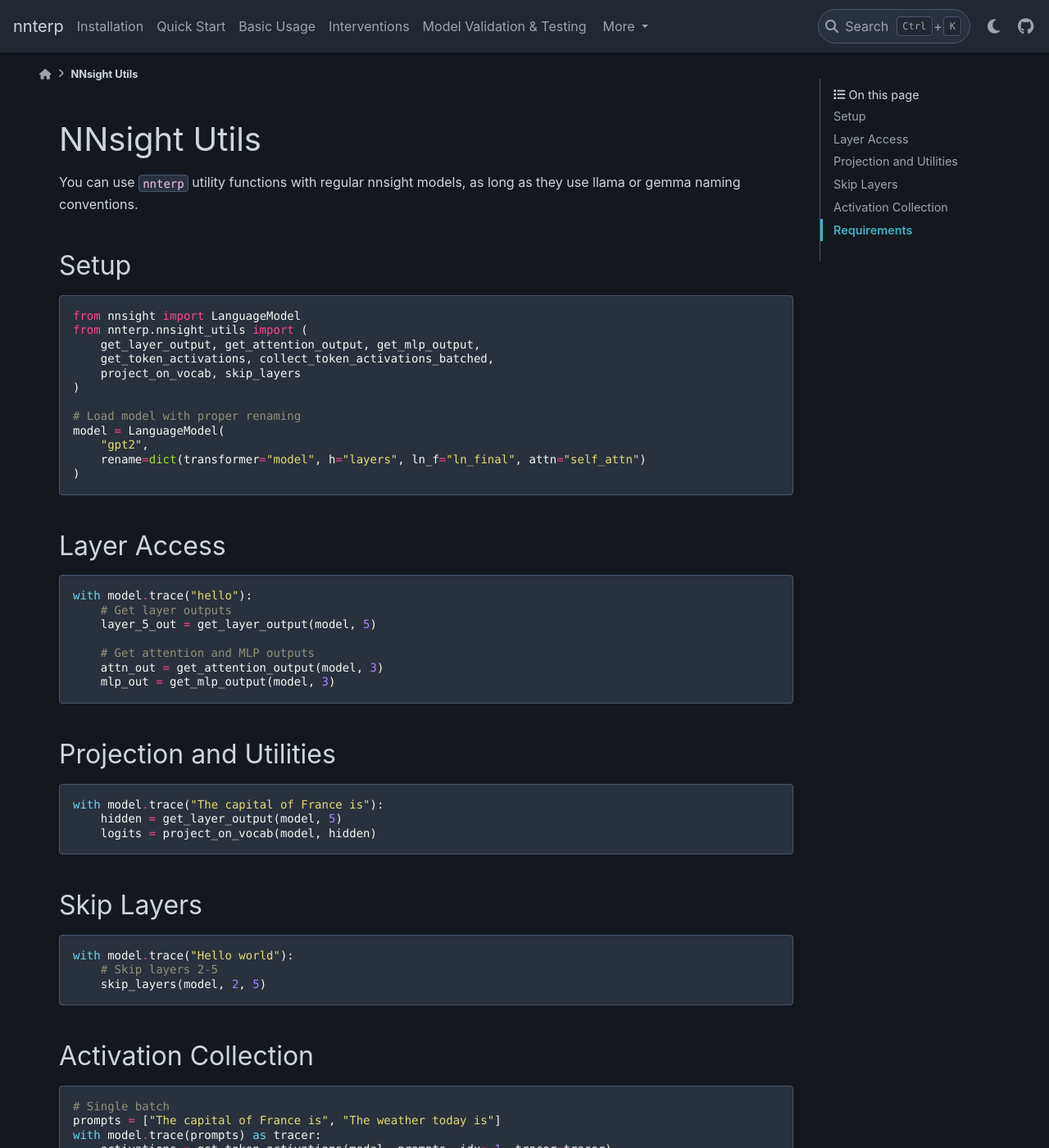
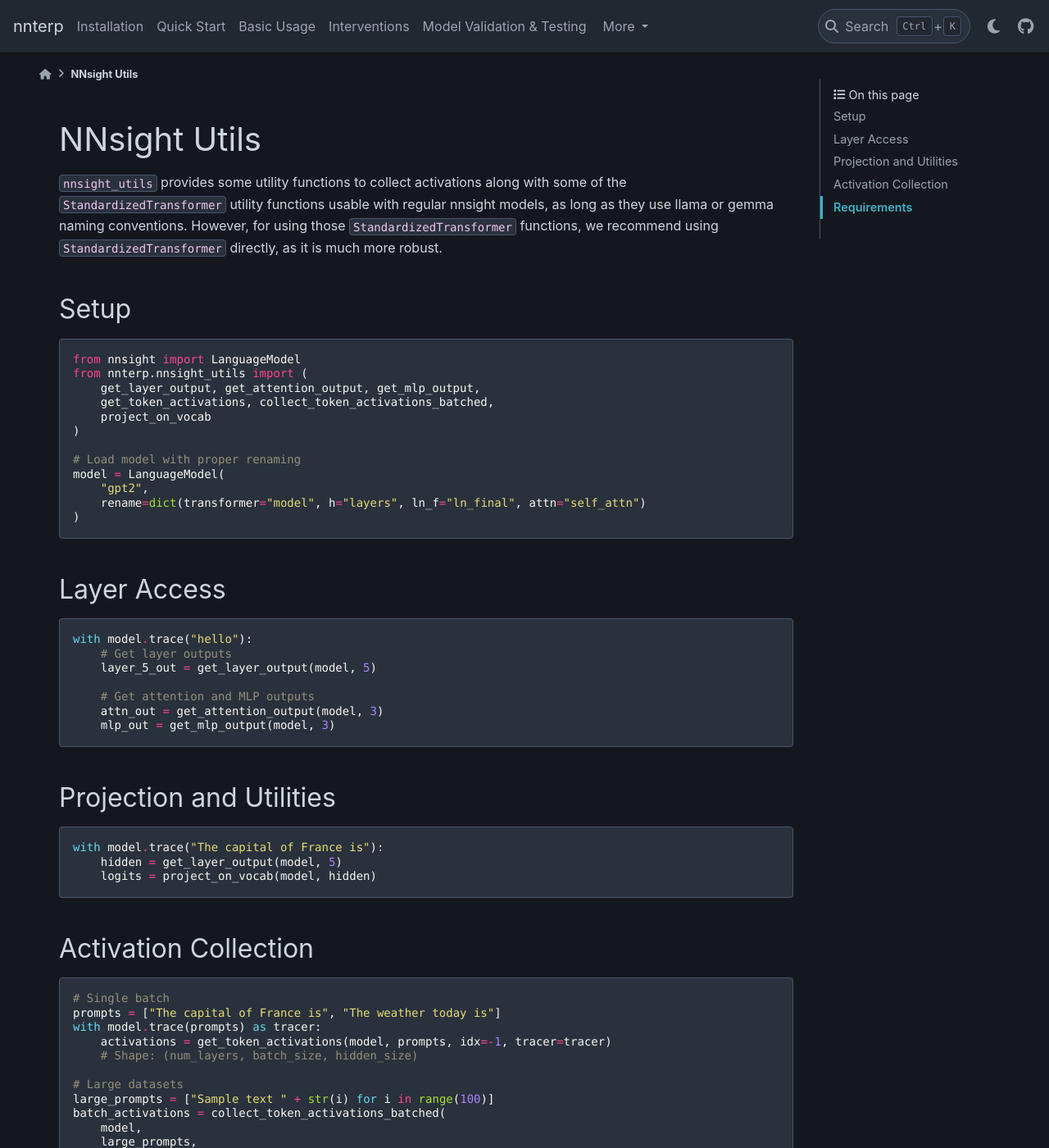
Before and after one commit to Butanium/nnterp, a Sphinx documentation site: the page built from docs/nnsight-utils.rst, in a window 1280 px wide and 1400 px high. Shown: the whole window at 82% size. Built offline with Sphinx 7.4.7 and the PyData theme 0.15.4, drawn with Linux system fonts in a browser that asks for light colours.

Commit message:
Update documentation for NNsight utilities and quickstart guide
- Added `nnsight-utils` to the main documentation index.
- Enhanced description of `nnsight_utils` in its dedicated documentation, clarifying its utility functions and recommending direct use of `StandardizedTransformer`.
- Removed the 'Skip Layers' section from `nnsight-utils` documentation.
- Cleaned up the quickstart guide by removing the reference to `nnsight-utils`.

```diff
--- a/docs/getting-started/quickstart.rst
+++ b/docs/getting-started/quickstart.rst
@@ -58,5 +58,3 @@ Next Steps
 
 - :doc:`../basic-usage` - Learn the unified interface and module access
 - :doc:`../interventions` - Logit lens, patchscope, and steering methods
-- :doc:`../advanced-features` - Attention analysis, prompts, and visualization
-- :doc:`../nnsight-utils` - Use utility functions with raw NNsight models
--- a/docs/index.rst
+++ b/docs/index.rst
@@ -52,8 +52,8 @@ Quick example:
    model-validation
    adding-model-support
    advanced-features
+   nnsight-best-practices
    nnsight-utils
-   nnsight-best-practices
 
 .. toctree::
    :maxdepth: 2
--- a/docs/nnsight-utils.rst
+++ b/docs/nnsight-utils.rst
@@ -1,7 +1,7 @@
 NNsight Utils
 =============
 
-You can use ``nnterp`` utility functions with regular nnsight models, as long as they use llama or gemma naming conventions.
+``nnsight_utils`` provides some utility functions to collect activations along with some of the ``StandardizedTransformer`` utility functions usable with regular nnsight models, as long as they use llama or gemma naming conventions. However, for using those ``StandardizedTransformer`` functions, we recommend using ``StandardizedTransformer`` directly, as it is much more robust.
 
 Setup
 -----
@@ -12,7 +12,7 @@ Setup
    from nnterp.nnsight_utils import (
        get_layer_output, get_attention_output, get_mlp_output,
        get_token_activations, collect_token_activations_batched,
-       project_on_vocab, skip_layers
+       project_on_vocab
    )
 
    # Load model with proper renaming
@@ -43,14 +43,6 @@ Projection and Utilities
        hidden = get_layer_output(model, 5)
        logits = project_on_vocab(model, hidden)
 
-Skip Layers
------------
-
-.. code-block:: python
-
-   with model.trace("Hello world"):
-       # Skip layers 2-5
-       skip_layers(model, 2, 5)
 
 Activation Collection
 --------------------
```
